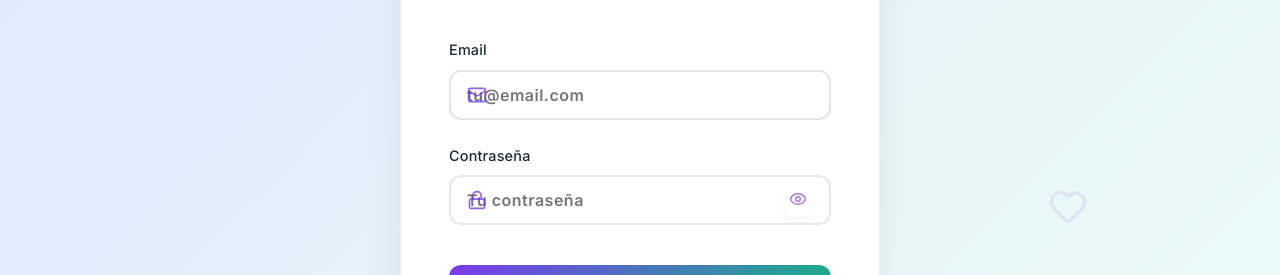
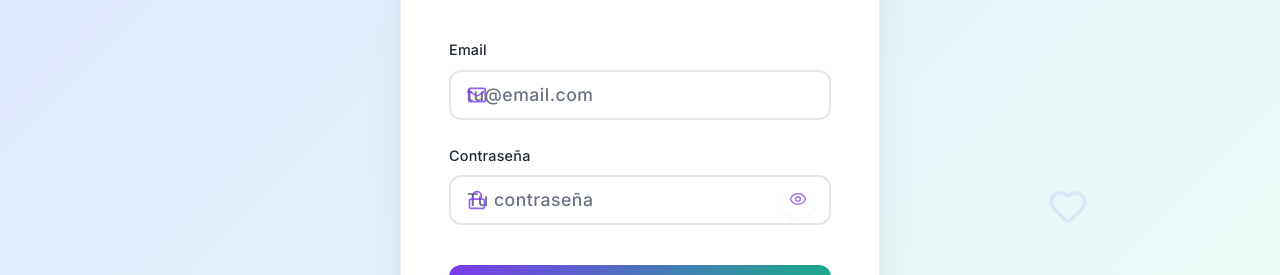
Before and after one commit to mvcAI/biohealth-dictionary, a React (Vite) app: page / in a window 1280 px wide. Both pictures are taken after a click on the button "Iniciar sesión". Shown: the part 358-633 px from the top of the page. Built offline with nearby package versions, Linux system fonts and the light colour scheme.

Commit message:
Agregar estilos de placeholder después de los estilos de input focus
cgen-fd6f3ae96582489d9c3173f40a69b0ed

```diff
--- a/src/components/Auth.css
+++ b/src/components/Auth.css
@@ -207,6 +207,13 @@
   color: var(--color-primary);
 }
 
+.input-container input::placeholder {
+  color: #6b7280;
+  font-weight: 500;
+  font-size: 1.1rem;
+  opacity: 1;
+}
+
 .input-container input:disabled {
   background: #f9fafb;
   cursor: not-allowed;
```
